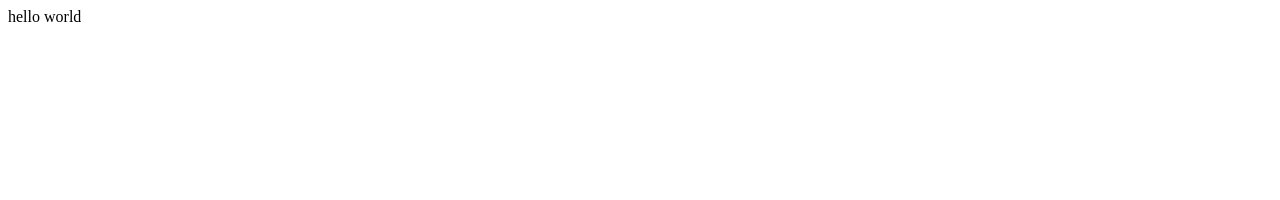
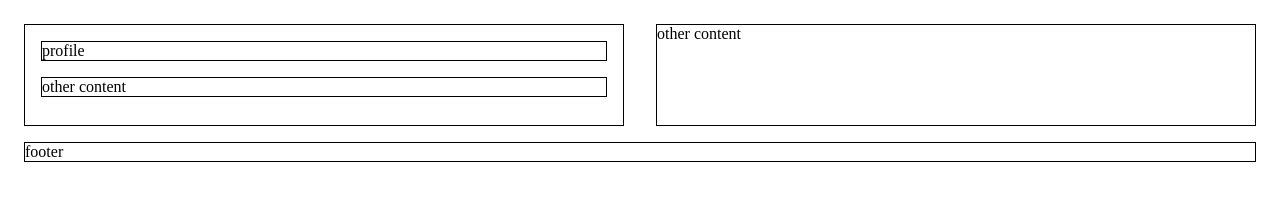
Before and after one commit to Bunks18/sandbox_sync, a website: page index.html in a window 1280 px wide. Drawn offline with Linux system fonts and the light colour scheme.

Commit message:
fix layout

```diff
--- a/index.html
+++ b/index.html
@@ -5,8 +5,16 @@
     <meta name="viewport" content="width=device-width, initial-scale=1.0" />
     <meta http-equiv="X-UA-Compatible" content="ie=edge" />
     <title>Static Template</title>
+    <link rel="stylesheet" href="./style.css" />
   </head>
   <body>
-    hello world
+    <div class="container">
+      <div class="child left">
+        <div>profile</div>
+        <div>other content</div>
+      </div>
+      <div class="child right">other content</div>
+    </div>
+    <div class="footer">footer</div>
   </body>
 </html>
--- /dev/null
+++ b/style.css
@@ -0,0 +1,21 @@
+.container {
+  display: flex;
+  justify-content: space-around;
+}
+
+.child {
+  border: 1px solid black;
+  width: 50%;
+  margin: 1rem;
+  height: 100px;
+}
+
+.left > div {
+  border: 1px solid black;
+  margin: 1rem;
+}
+
+.footer {
+  border: 1px solid black;
+  margin: 0 1rem;
+}
```
